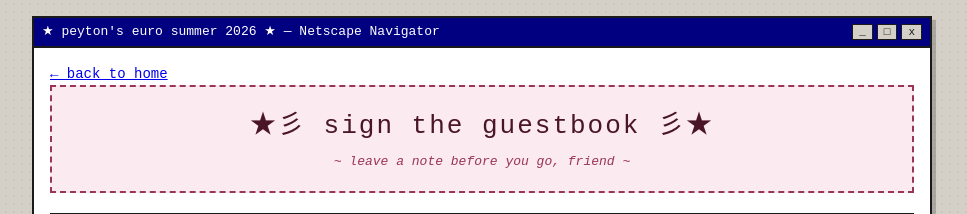
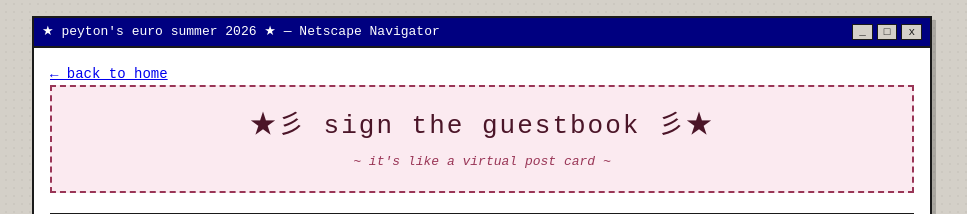
Before and after one commit to pbutler11/peytons-euro-summer, a Next.js app: page /guestbook in a window 1280 px wide. Shown: the top 214 px of the page, without its empty margins (158-1125 px from the left). Built offline with nearby package versions, Linux system fonts and the light colour scheme; no server answers; the database is empty.

Commit message:
change guest book

```diff
--- a/app/guestbook/page.tsx
+++ b/app/guestbook/page.tsx
@@ -28,7 +28,7 @@ export default async function GuestbookPage() {
       <header className="guestbook-header">
         <h1 className="guestbook-title">★彡 sign the guestbook 彡★</h1>
         <p className="guestbook-subtitle">
-          ~ leave a note before you go, friend ~
+          ~ it's like a virtual post card ~
         </p>
       </header>
 
```
